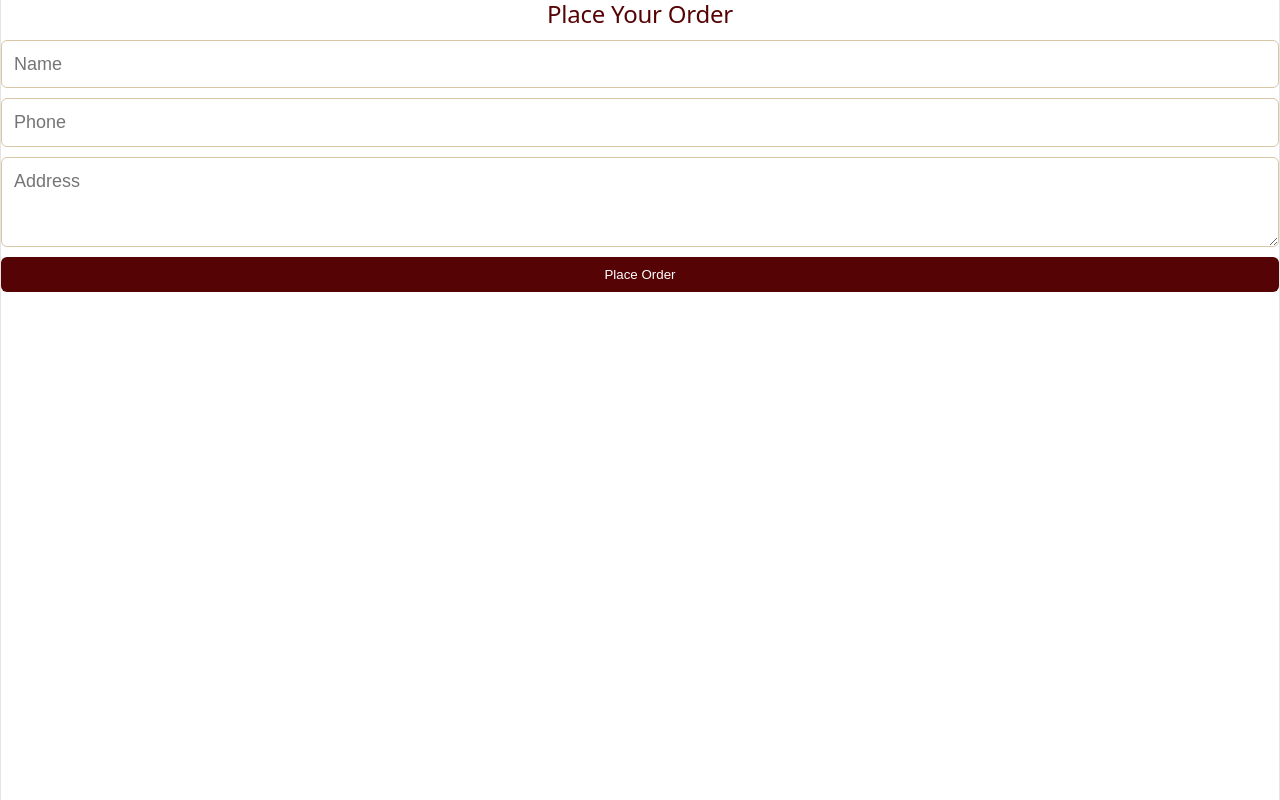
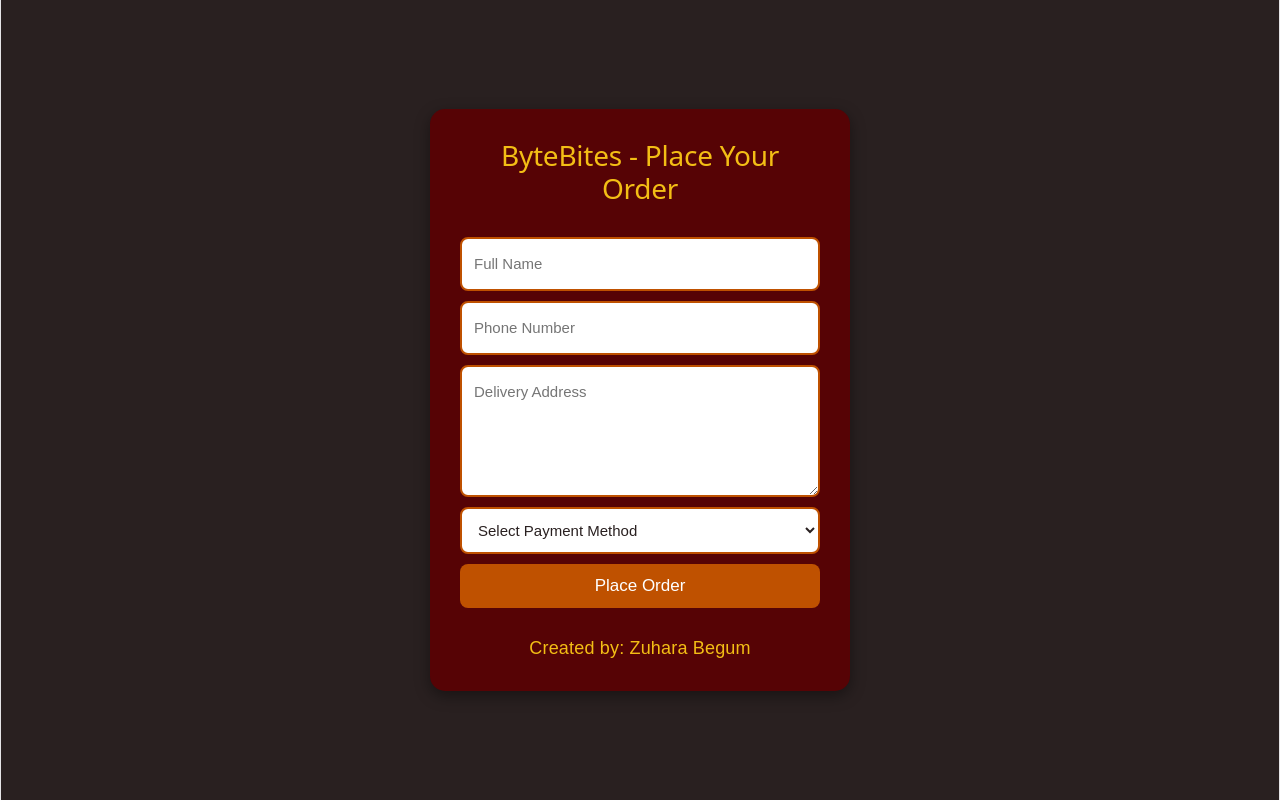
Before and after one commit to alyssamoble2004/ByteBites-TermProject-CSC5750, a React app in the folder Frontend/: page /place-order in a window 1280 px wide. Built offline with nearby package versions, Linux system fonts and the light colour scheme; the HTML template or start-up script is replaced by a standard one.

Commit message:
completed website

```diff
--- /dev/null
+++ b/Frontend/src/pages/PlaceOrder/PlaceOrder.css
@@ -0,0 +1,91 @@
+.place-order-page {
+  min-height: 100vh;
+  display: flex;
+  justify-content: center;
+  align-items: center;
+  padding: 24px;
+  background: #292020;
+  font-family: Arial, sans-serif;
+}
+
+.place-order-card {
+  width: min(100%, 420px);
+  background: #560305;
+  padding: 30px;
+  border-radius: 15px;
+  box-shadow: 0 5px 15px rgba(0, 0, 0, 0.4);
+}
+
+.place-order-card h2 {
+  text-align: center;
+  color: #f3be15;
+  margin: 0 0 20px;
+  font-size: 28px;
+}
+
+.place-order-form {
+  display: flex;
+  flex-direction: column;
+  gap: 10px;
+}
+
+.place-order-input,
+.place-order-textarea,
+.place-order-select {
+  width: 100%;
+  padding: 12px;
+  border: 2px solid #bf5100;
+  border-radius: 8px;
+  outline: none;
+  font-size: 15px;
+  background: #fff;
+  color: #292020;
+}
+
+.place-order-input:focus,
+.place-order-textarea:focus,
+.place-order-select:focus {
+  border-color: #f3be15;
+}
+
+.place-order-textarea {
+  min-height: 96px;
+  resize: vertical;
+}
+
+.place-order-submit {
+  width: 100%;
+  padding: 12px;
+  background: #bf5100;
+  color: white;
+  border: none;
+  border-radius: 8px;
+  font-size: 17px;
+  cursor: pointer;
+  transition: 0.2s ease;
+}
+
+.place-order-submit:hover {
+  background: #f3be15;
+  color: #560305;
+}
+
+.place-order-message {
+  margin-top: 15px;
+  text-align: center;
+  font-weight: bold;
+}
+
+.place-order-message.success {
+  color: #f3be15;
+}
+
+.place-order-message.error {
+  color: #ffd04a;
+}
+
+.place-order-creator {
+  margin-top: 15px;
+  text-align: center;
+  color: #f3be15;
+}
--- a/Frontend/src/pages/PlaceOrder/PlaceOrder.jsx
+++ b/Frontend/src/pages/PlaceOrder/PlaceOrder.jsx
@@ -1,5 +1,6 @@
 import { useState } from "react";
 import { useLocation, useNavigate } from "react-router-dom";
+import "./PlaceOrder.css";
 
 function PlaceOrder() {
     const navigation = useNavigate();
@@ -9,12 +10,13 @@ function PlaceOrder() {
     const [name, setName] = useState("");
     const [phone, setPhone] = useState("");
     const [address, setAddress] = useState("");
+    const [payment, setPayment] = useState("");
     const [message, setMessage] = useState("");
 
     const handleSubmit = async (e) => {
         e.preventDefault();
 
-        if (!name || !phone || !address) {
+        if (!name || !phone || !address || !payment) {
             setMessage("Please fill all details.");
             return;
         }
@@ -30,6 +32,7 @@ function PlaceOrder() {
                     name,
                     phone,
                     address,
+                    payment,
                 }),
             });
 
@@ -37,7 +40,7 @@ function PlaceOrder() {
                 throw new Error("Failed to place order.");
             }
 
-            setMessage("Order placed successfully!");
+            setMessage(`🎉 Thank you, ${name}! Your order has been placed successfully.`);
 
             setTimeout(() => {
                 navigation("/menu");
@@ -50,31 +53,48 @@ function PlaceOrder() {
     };
 
     return (
+        <div className="place-order-page">
             <div className="place-order-card">
-            <h2>Place Your Order</h2>
+                <h2>ByteBites - Place Your Order</h2>
                 <form onSubmit={handleSubmit} className="place-order-form">
                     <input
                         className="place-order-input"
                         type="text"
-                    placeholder="Name"
+                        placeholder="Full Name"
                         value={name}
                         onChange={(e) => setName(e.target.value)}
+                        required
                     />
 
                     <input
                         className="place-order-input"
-                    type="text"
-                    placeholder="Phone"
+                        type="tel"
+                        placeholder="Phone Number"
                         value={phone}
                         onChange={(e) => setPhone(e.target.value)}
+                        required
                     />
 
                     <textarea
                         className="place-order-textarea"
-                    placeholder="Address"
+                        placeholder="Delivery Address"
                         value={address}
                         onChange={(e) => setAddress(e.target.value)}
+                        rows="4"
+                        required
                     />
+
+                    <select
+                        className="place-order-select"
+                        value={payment}
+                        onChange={(e) => setPayment(e.target.value)}
+                        required
+                    >
+                        <option value="">Select Payment Method</option>
+                        <option value="Cash on Delivery">Cash on Delivery</option>
+                        <option value="Credit/Debit Card">Credit/Debit Card</option>
+                        <option value="UPI">UPI</option>
+                    </select>
 
                     <button type="submit" className="place-order-submit">
                         Place Order
@@ -86,6 +106,9 @@ function PlaceOrder() {
                         {message}
                     </p>
                 )}
+
+                <p className="place-order-creator">Created by: Zuhara Begum</p>
+            </div>
         </div>
     );
 }
```
Lines whose indentation alone changed are shown as unchanged.
